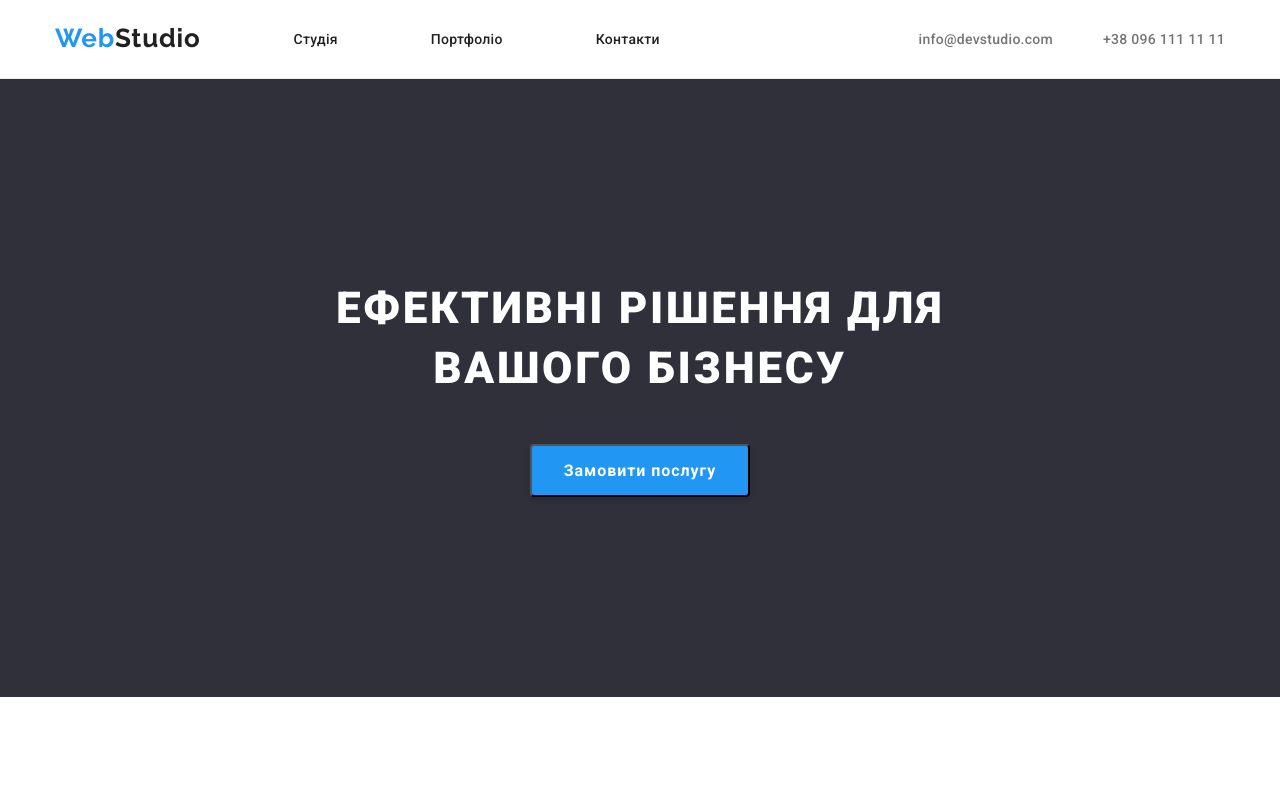
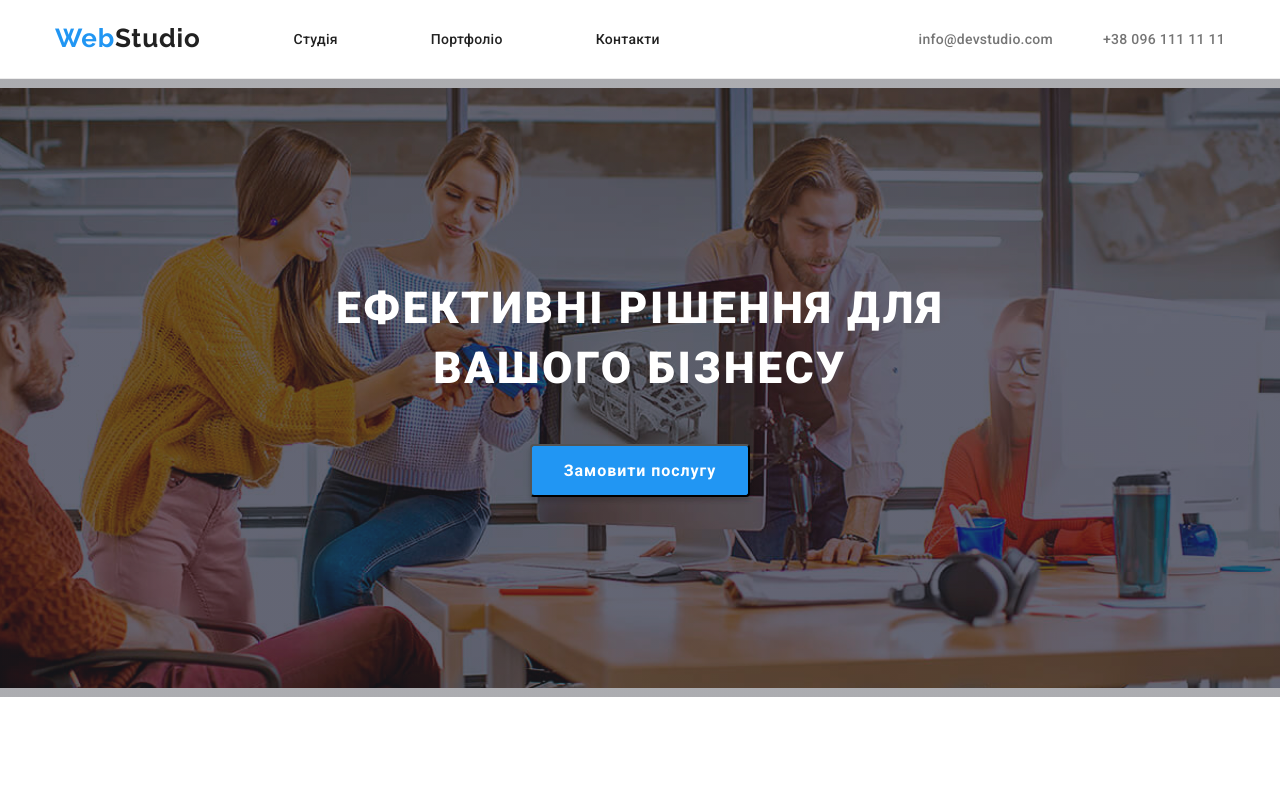
Before and after one commit to artemanoh/homework-7, a plain HTML site: page index.html in a window 1280 px wide. Shown: the top 788 px of the page. Drawn offline with nearby package versions, Linux system fonts and the light colour scheme.

Commit message:
Done homework 18

```diff
--- a/css/style.css
+++ b/css/style.css
@@ -145,7 +145,14 @@ flex-direction: column;
 }
 
 .hero {
-  background-color: var(--background);
+  background-image:linear-gradient(
+     rgba(47, 48, 58, 0.4),
+  rgba(47, 48, 58, 0.4)
+  ),
+  url(../images/backround_image.png);
+  background-position: center;
+  background-repeat: no-repeat;
+
   padding-top: 200px;
   padding-bottom: 200px;
 }
```
Also changed, not shown: images/backround_image.png (added).
